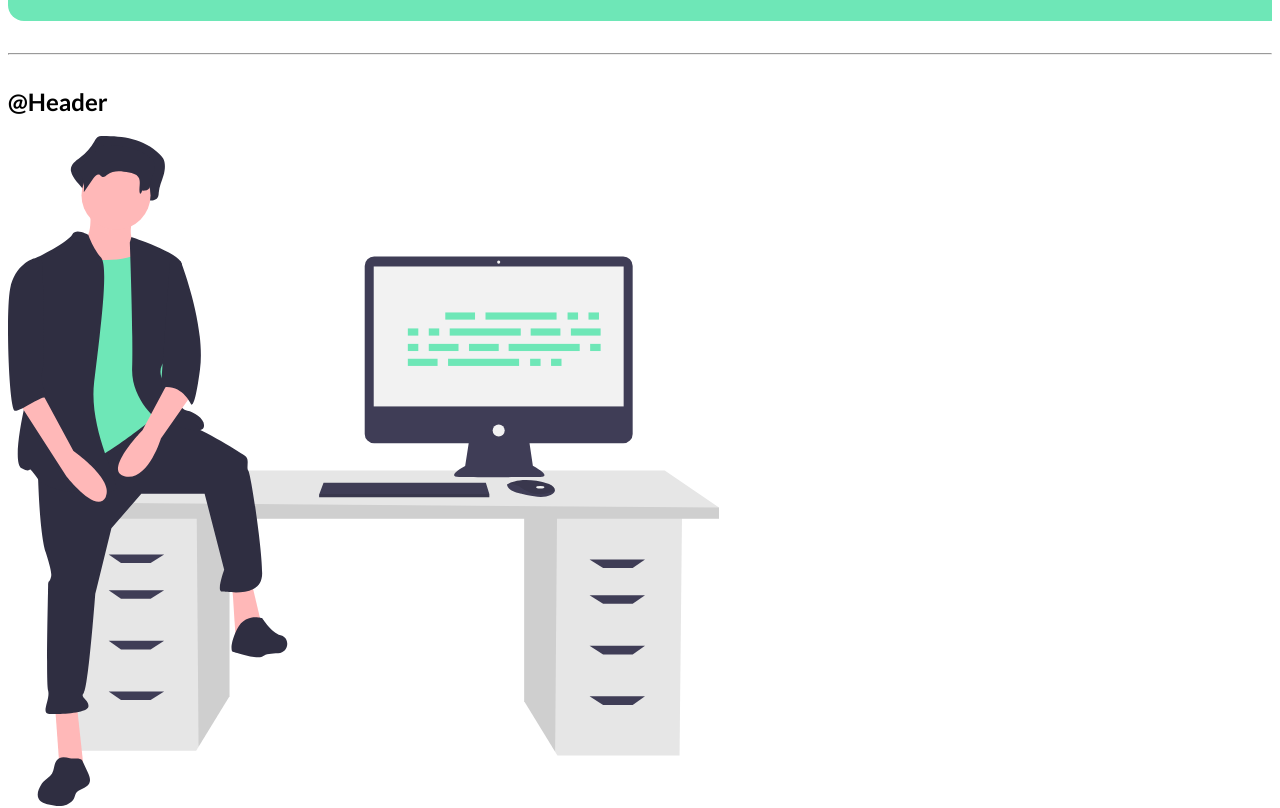
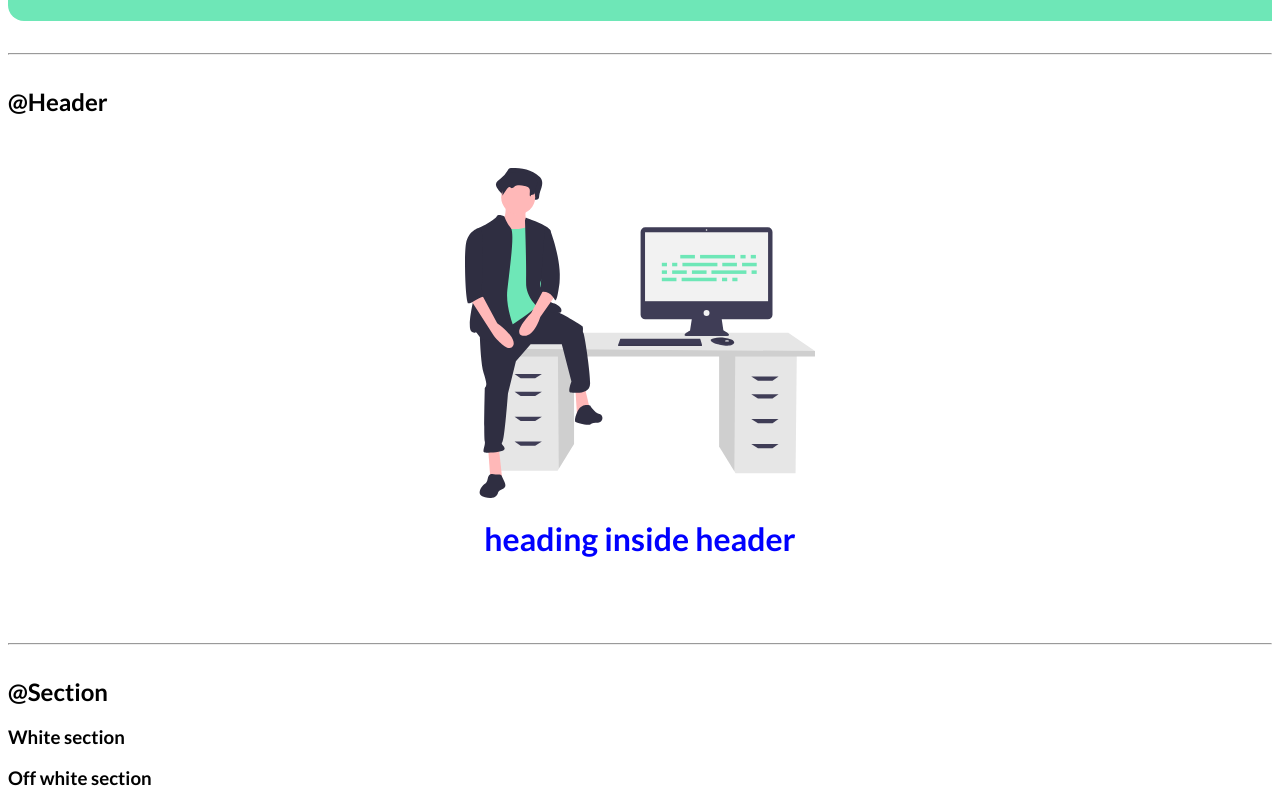
Before and after one commit to nikhilnitrr/Lesson_3_neogcamp, a plain HTML site: page index.html in a window 1280 px wide. Shown: the part 1443-2251 px from the top of the page. Drawn offline with Linux system fonts and the light colour scheme.

Commit message:
wip: completed till header

```diff
--- a/index.html
+++ b/index.html
@@ -94,9 +94,9 @@
     <hr />
 
     <h2>@Header</h2>
-    <header>
-      <img src="images/hero-image.svg" />
-      <h1>heading inside header</h1>
+    <header class="hero">
+      <img class="hero-image" src="images/hero-image.svg" />
+      <h1 class="hero-heading">heading inside header</h1>
     </header>
 
     <hr />
--- a/styles.css
+++ b/styles.css
@@ -4,6 +4,7 @@
 
 :root {
   --primary-color: #6ee7b7;
+  --hero-heading-color: blue;
 }
 
 /* typography */
@@ -81,3 +82,20 @@ hr {
 .navigation .link-active {
   font-weight: bold;
 }
+
+/* header */
+
+.hero {
+  padding: 2rem;
+}
+
+.hero .hero-image {
+  max-width: 350px;
+  margin: auto;
+  display: block;
+}
+
+.hero .hero-heading {
+  text-align: center;
+  color: var(--hero-heading-color);
+}
```
